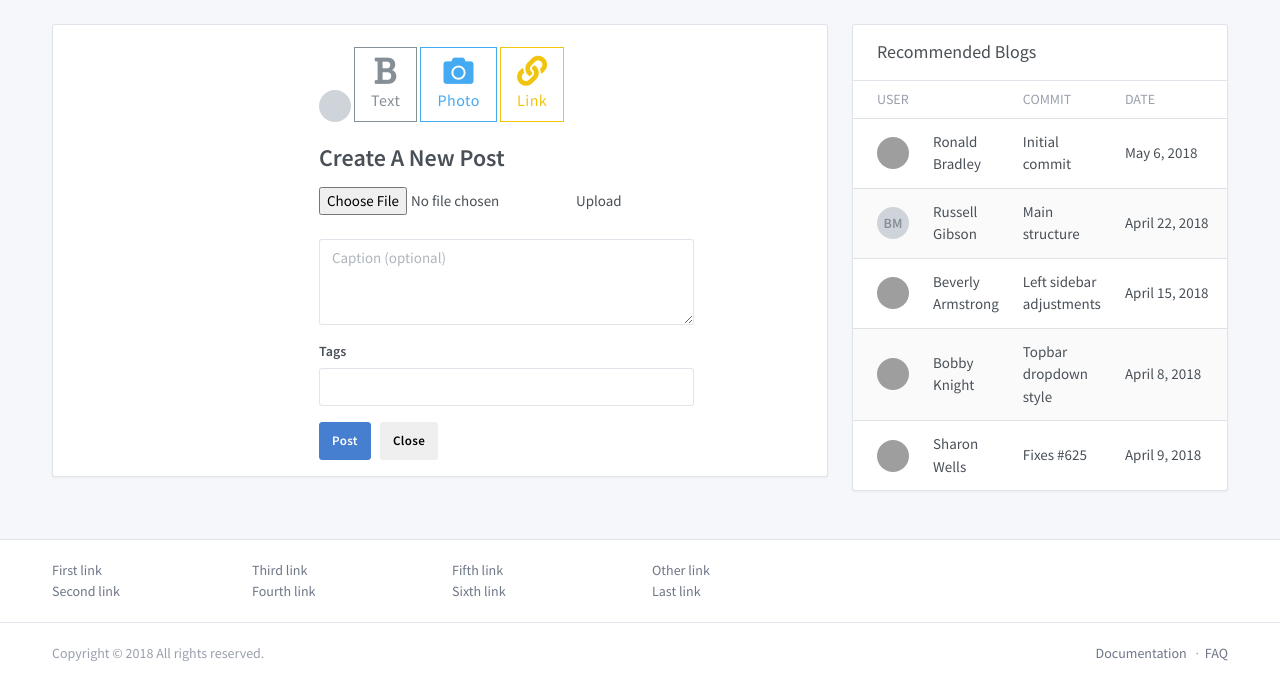
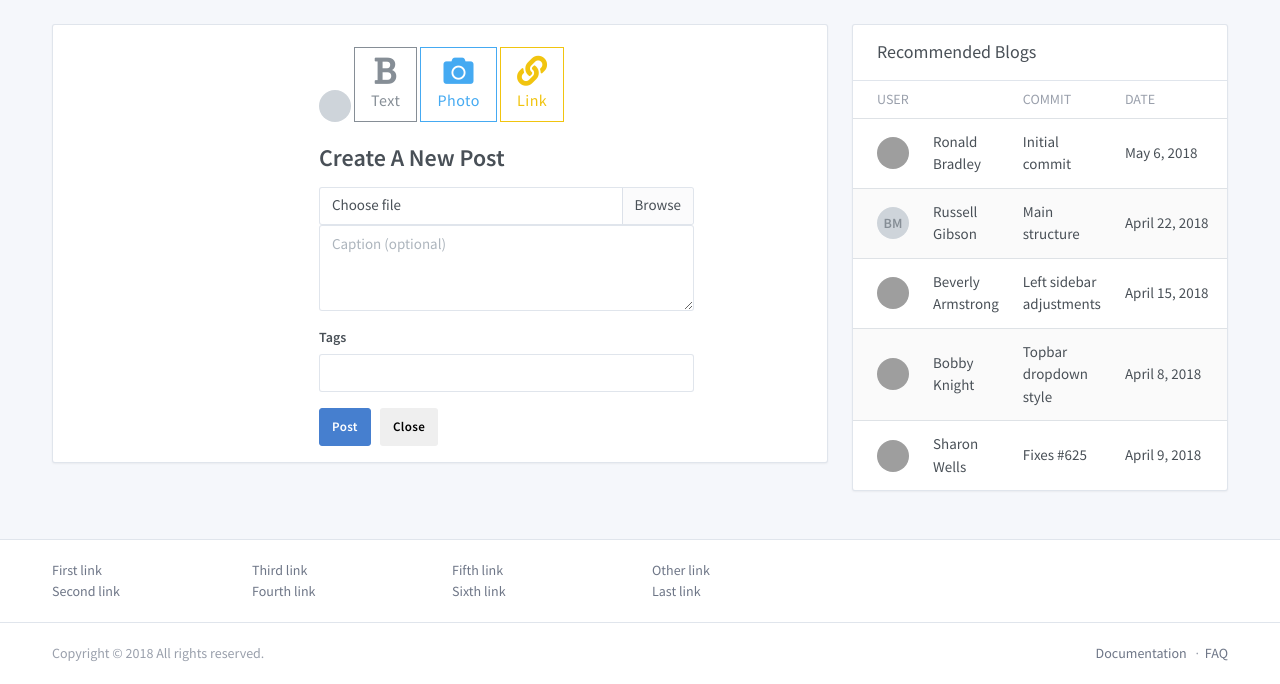
Before and after one commit to ZGozon/NoSQLBLog, a PHP site: page /home_test.php in a window 1280 px wide, after a click on "Photo". Shown: the part 121-805 px from the top of the page. Run offline with PHP 8.4, Linux system fonts and the light colour scheme; the visitor is signed in with stand-in values (Sample User, id 1); some libraries are stand-ins or nearby versions; grey boxes are pictures that could not be loaded.

Commit message:
file-upload

```diff
--- a/home_test.php
+++ b/home_test.php
@@ -68,7 +68,7 @@
         <div class="header py-4">
           <div class="container">
             <div class="d-flex">
-              <a class="header-brand" href="./index.html">
+              <a class="header-brand" href="home_test.php">
                 <img src="./demo/brand/tabler.svg" class="header-brand-img" alt="tabler logo">
               </a>
               <div class="d-flex order-lg-2 ml-auto">
@@ -241,13 +241,20 @@
                            <form action="newpost.php" enctype="multipart/form-data" class="post-form">
                             <input type="hidden" value="image" name="type" id="type">
 
-                            <div class="form-group">
+                      <!--       <div class="form-group">
                                 <label class="upload">
                                     <input type="file" required accept="image/gif, image/jpeg, image/png" name="cover" id="cover">
                                     <i class="ion-image"></i>
                                     Upload
                                 </label>
-                            </div>
+                            </div> -->
+
+                            <div class="custom-file">
+                          <input type="file" class="custom-file-input" required accept="image/gif, image/jpeg, image/png" name="cover" id="cover">
+                          <label class="custom-file-label">Choose file</label>
+                          </div>
+                          <br>
+
                             <div class="form-group">
                                 <textarea class="form-control" rows="3" name="content" id="content" placeholder="Caption (optional)"></textarea>
                             </div>
```
